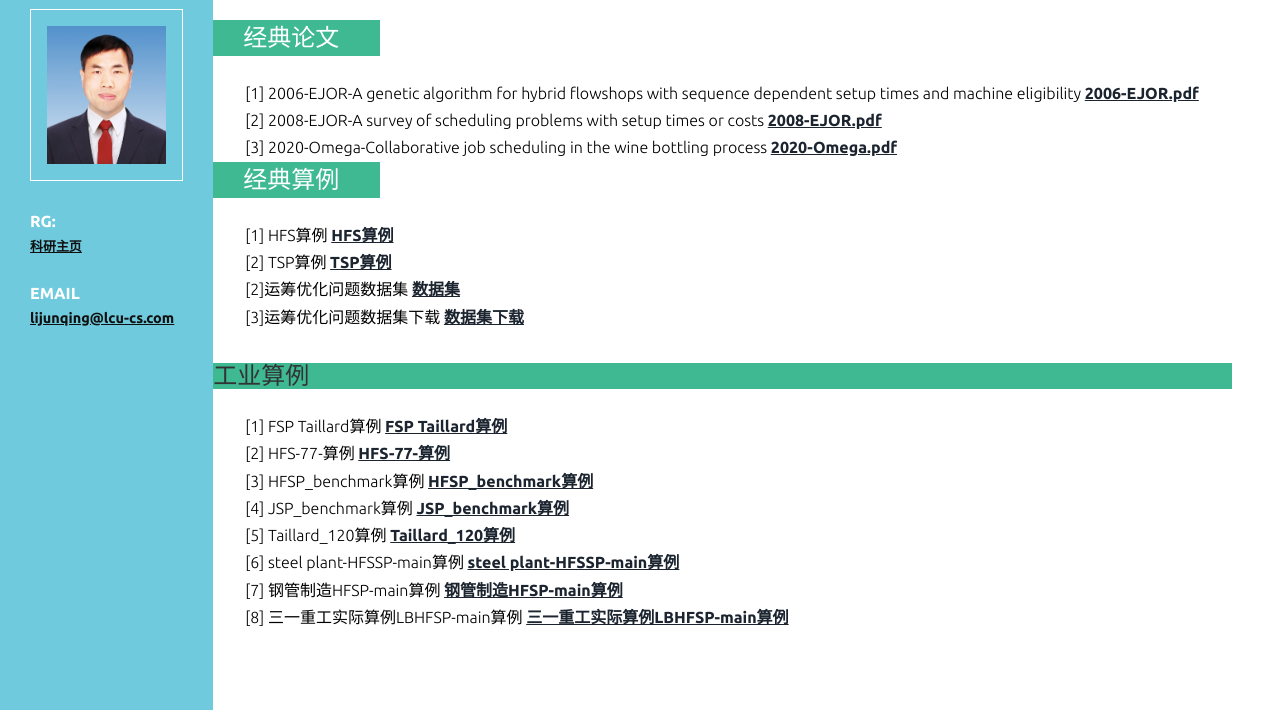
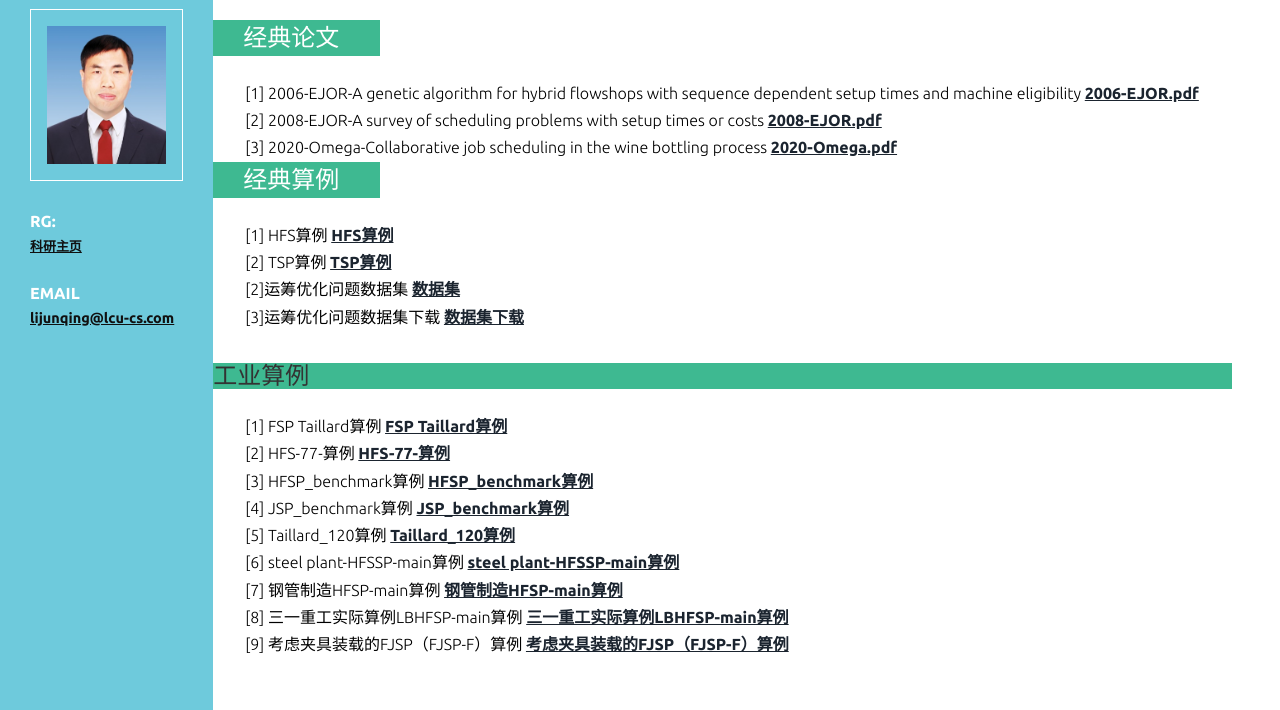
Before and after one commit to DATAdriving/DATAdriving.github.io, a plain HTML site: page classicalArticle.html in a window 1280 px wide. Shown: the part 90-800 px from the top of the page. Drawn offline with Linux system fonts and the light colour scheme; files whose address does not match are found by name.

Commit message:
Update classicalArticle.html

```diff
--- a/classicalArticle.html
+++ b/classicalArticle.html
@@ -114,6 +114,9 @@
 					[8] 三一重工实际算例LBHFSP-main算例
                     <a target="_blank" href="Industrial%20Example/%E4%B8%89%E4%B8%80%E9%87%8D%E5%B7%A5%E5%AE%9E%E9%99%85%E7%AE%97%E4%BE%8BLBHFSP-main.zip"><b><u>三一重工实际算例LBHFSP-main算例</u></b></a>
                     <br>
+					[9] 考虑夹具装载的FJSP（FJSP-F）算例
+                    <a target="_blank" href="Industrial%20Example/Taillard_120.zip"><b><u>考虑夹具装载的FJSP（FJSP-F）算例</u></b></a>
+                    <br>
             </div>
             </p>
 
```
